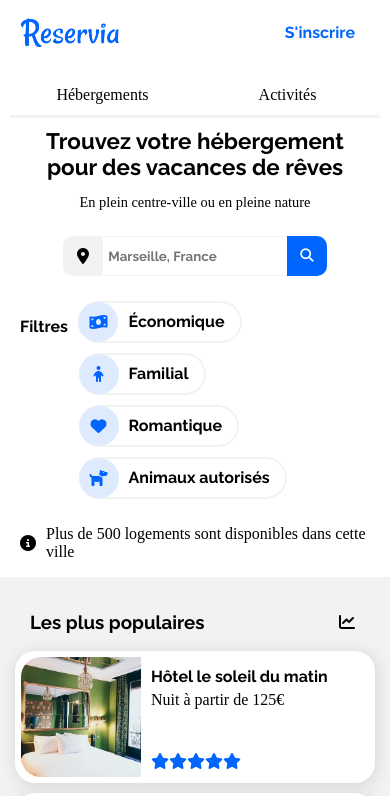
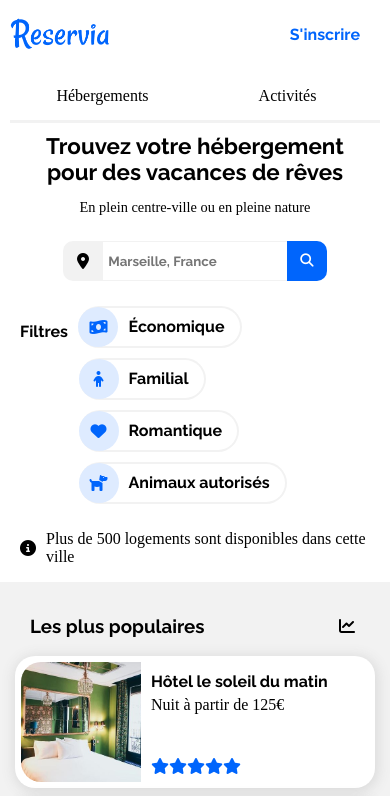
Before and after one commit to arthurchatelain/arthurchatelain_2_22-04-21, a plain HTML site: page index.html in a window 390 px wide. Shown: the top 796 px of the page. Drawn offline with Linux system fonts and the light colour scheme; a web font is replaced by a local one.

Commit message:
modif 2 header

```diff
--- a/index.html
+++ b/index.html
@@ -11,17 +11,9 @@
     <body id="body">
         <header class="header1">
             <img src="logo.png" width="100" class="logo1" alt="logo"/>
-            <nav class="haut1">
-                 <a href="#hebergements" class="lienhaut1 active">Hébergements</a>
-                 <a href="#activites" class="lienhaut1">Activités</a>
-                 <a href="erreur.html" class="lienhaut1s">S'inscrire</a>
-            </nav>
-        </header>
-        <header class="header2">
-            <nav class="haut"><img src="logo.png" width="100" class="logo" alt="logo">
-            <a href="erreur.html" class="lienhaut sinscrire">S'inscrire</a></nav>
-            <div id="menuhautliens"><a href="#hebergements" class="lienhaut lienspecial">Hébergements</a>
-            <a href="#activites" class="lienhaut lienspecial">Activités</a></div>
+            <div class="menud"><a href="#hebergements" class="lienhaut1 active">Hébergements</a>
+            <a href="#activites" class="lienhaut1">Activités</a></div>
+            <a href="erreur.html" class="lienhaut1s">S'inscrire</a>
         </header>
         <nav id="menu">
             <p class="menua">Trouvez votre hébergement pour des vacances de rêves</p>
--- a/style.css
+++ b/style.css
@@ -39,8 +39,9 @@
 .bleu {
     color: #0065FC;
 }
-.header2 {
-    display: none;
+.haut1 {
+    display: flex;
+    flex-direction: row;
 }
 #menuhautliens {
     display: flex;
@@ -63,6 +64,13 @@
     color: #0065FC;
     font-family: ralewaygras;
     font-size: 100%;
+    position: absolute;
+    right: 0px;
+    top: 0px;
+    padding-top: 25px;
+}
+.menud {
+    padding-right: 100px;
 }
 .logo {
     max-height: 45px;
@@ -666,6 +674,13 @@ header {
 .active::before {
     top: -41px;
 }
+.lienhaut1s {
+    margin-right: 30px;
+    padding-top: 39px;
+}
+.menud {
+    padding-right: 95px;
+}
 }
 @media screen and (max-width: 640px)
 {
@@ -679,12 +694,6 @@ header {
     display: flex;
     justify-content: center;
     align-items: center;
-}
-.header2 {
-    display: flex;
-}
-.header1 {
-    display: none;
 }
 header {
     padding: 10px;
@@ -726,6 +735,33 @@ header {
 }
 a.lienhaut.sinscrire {
     font-family: ralewaygras;
+}
+.active {
+    color: black;
+}
+.active::before {
+    display: none;
+}
+.lienhaut1s {
+    padding-top: 25px;
+}
+.menud {
+    padding-right: 0px;
+    width: 100%;
+    display: flex;
+    padding-top: 30px;
+}
+.lienhaut1 {
+    width: 50%;
+    text-align: center;
+    margin-right: 0px;
+    border-bottom-style: solid;
+    border-bottom-color: #f2f2f2;
+    padding-bottom: 15px;
+}
+.lienhaut1:hover {
+    border-bottom-color: #0065FC;
+    color: #0065FC;
 }
 }
 @media screen and (max-width: 588px)
```
